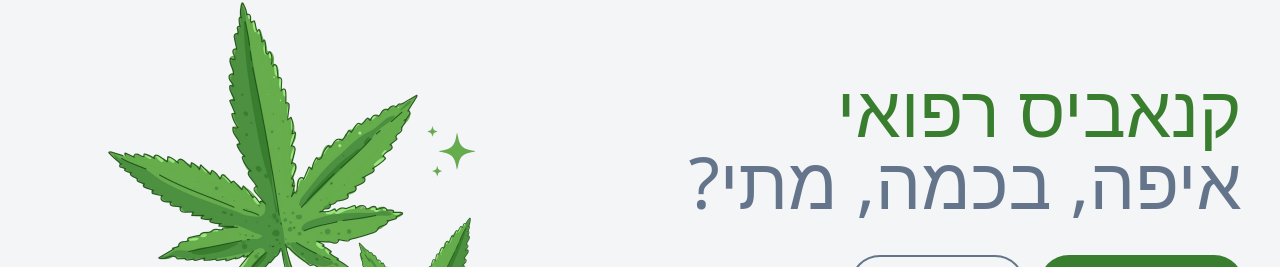
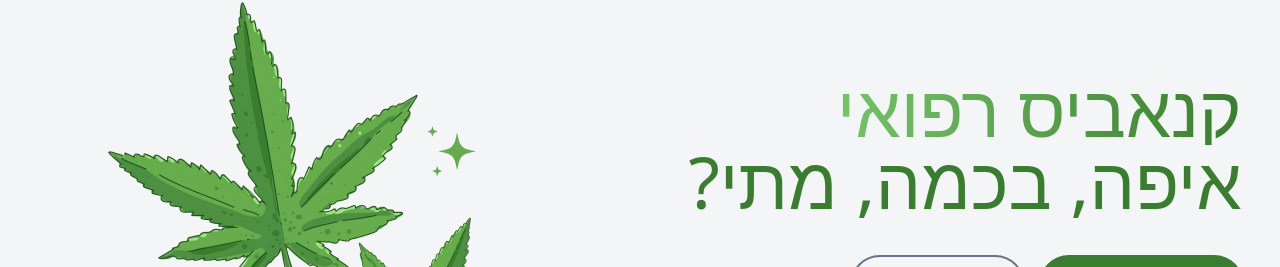
Before and after one commit to NetanelZeltserman/all-cannabis-website-poc, a React (Vite) app in the folder src/frontend/: page / in a window 1280 px wide. Shown: the part 176-443 px from the top of the page. Built offline with nearby package versions, Linux system fonts and the light colour scheme; no server answers.

Commit message:
chore: improve title design, add cannabis green colors

```diff
--- a/src/frontend/src/sections/hero-section.tsx
+++ b/src/frontend/src/sections/hero-section.tsx
@@ -4,8 +4,8 @@ export default function HeroSection() {
   return (
     <div className="w-full h-full grid container lg:grid-cols-2 items-center justify-items-center gap-5 my-12">
         <div className="order-2 lg:order-1 flex flex-col justify-center items-start">
-            <p className="text-4xl font-medium md:text-7xl text-accentLight">קנאביס רפואי</p>
-            <p className="text-4xl font-medium text-secondary md:text-7xl">איפה, בכמה, מתי?</p>
+            <p className="text-4xl font-medium md:text-7xl bg-gradient-to-r from-cannabisGreen-400 to-cannabisGreen-500 text-transparent bg-clip-text">קנאביס רפואי</p>
+            <p className="text-4xl font-medium text-cannabisGreen-500 md:text-7xl">איפה, בכמה, מתי?</p>
             <div className="space-y-2 md:space-y-0 md:space-x-4 md:rtl:space-x-reverse">
                 <Button variant="primary">גלה ממש פה!</Button>
                 <Button variant="secondary">ספר לי עוד</Button>
--- a/src/frontend/tailwind.config.js
+++ b/src/frontend/tailwind.config.js
@@ -17,6 +17,17 @@ export default {
         accentDark: '#3C5447',
         textDark: '#1E2936',
         textLight: '#000101',
+        cannabisGreen: {
+          100: '#E6F4E1',
+          200: '#C1E4B8',
+          300: '#9BD48F',
+          400: '#75C466',
+          500: '#397E2E',
+          600: '#336F29',
+          700: '#2E6425',
+          800: '#27531F',
+          900: '#1F4219',
+        },
       },
     },
   },
```
